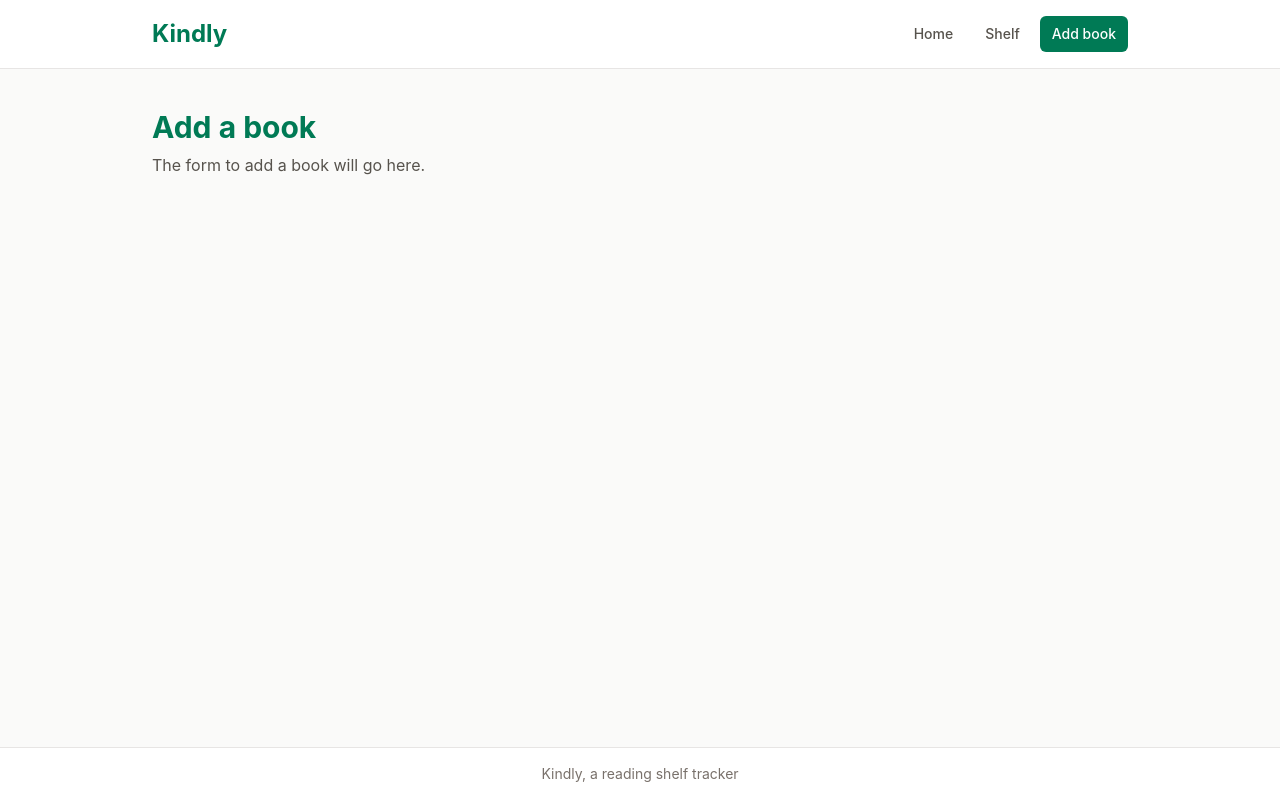
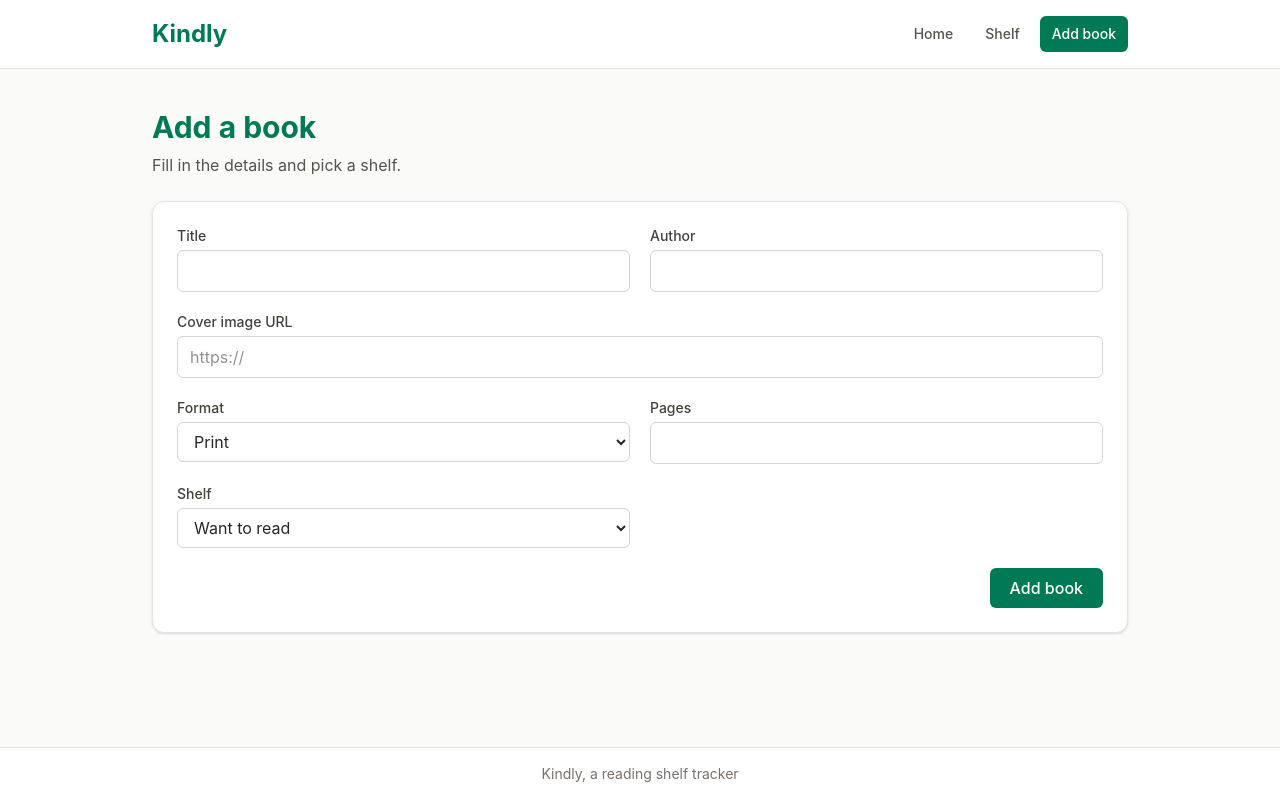
Before and after one commit to nastaj/kindly, a React (Vite) app in the folder client/: page /add in a window 1280 px wide. Built offline with nearby package versions, Linux system fonts and the light colour scheme.

Commit message:
add BookForm and AddBookPage to create books (closes #10)

```diff
--- a/client/package.json
+++ b/client/package.json
@@ -11,6 +11,7 @@
   },
   "dependencies": {
     "@tailwindcss/vite": "^4.3.5",
+    "axios": "^1.21.1",
     "react": "^19.3.1",
     "react-dom": "^19.3.1",
     "react-router": "^8.5.3",
--- /dev/null
+++ b/client/src/api.js
@@ -0,0 +1 @@
+export const BOOKS_URL = 'http://localhost:4000/api/books';
--- /dev/null
+++ b/client/src/components/BookForm.jsx
@@ -0,0 +1,123 @@
+import { useState } from 'react';
+
+const labelClasses = 'flex flex-col gap-1 text-sm font-medium text-stone-700';
+const fieldClasses =
+  'rounded-md border border-stone-300 bg-white px-3 py-2 text-base font-normal text-stone-800 focus:border-emerald-600 focus:outline-none focus:ring-2 focus:ring-emerald-600/30';
+
+export default function BookForm({ startingBook, onSave, saveLabel }) {
+  const [book, setBook] = useState(startingBook);
+
+  function updateField(event) {
+    const { name, value } = event.target;
+    setBook({ ...book, [name]: value });
+  }
+
+  function submitBook(event) {
+    event.preventDefault();
+    onSave(book);
+  }
+
+  return (
+    <form
+      onSubmit={submitBook}
+      className="mt-6 grid gap-5 rounded-xl border border-stone-200 bg-white p-6 shadow-sm sm:grid-cols-2"
+    >
+      <label className={labelClasses}>
+        Title
+        <input
+          name="title"
+          value={book.title}
+          onChange={updateField}
+          required
+          className={fieldClasses}
+        />
+      </label>
+
+      <label className={labelClasses}>
+        Author
+        <input
+          name="author"
+          value={book.author}
+          onChange={updateField}
+          required
+          className={fieldClasses}
+        />
+      </label>
+
+      <label className={`${labelClasses} sm:col-span-2`}>
+        Cover image URL
+        <input
+          type="url"
+          name="cover"
+          value={book.cover}
+          onChange={updateField}
+          placeholder="https://"
+          className={fieldClasses}
+        />
+      </label>
+
+      <label className={labelClasses}>
+        Format
+        <select
+          name="format"
+          value={book.format}
+          onChange={updateField}
+          className={fieldClasses}
+        >
+          <option value="print">Print</option>
+          <option value="ebook">Ebook</option>
+          <option value="audiobook">Audiobook</option>
+        </select>
+      </label>
+
+      {book.format === 'audiobook' ? (
+        <label className={labelClasses}>
+          Listening time (minutes)
+          <input
+            type="number"
+            min="1"
+            name="minutes"
+            value={book.minutes}
+            onChange={updateField}
+            className={fieldClasses}
+          />
+        </label>
+      ) : (
+        <label className={labelClasses}>
+          Pages
+          <input
+            type="number"
+            min="1"
+            name="pages"
+            value={book.pages}
+            onChange={updateField}
+            className={fieldClasses}
+          />
+        </label>
+      )}
+
+      <label className={labelClasses}>
+        Shelf
+        <select
+          name="status"
+          value={book.status}
+          onChange={updateField}
+          className={fieldClasses}
+        >
+          <option value="want-to-read">Want to read</option>
+          <option value="reading">Reading</option>
+          <option value="finished">Finished</option>
+        </select>
+      </label>
+
+      <div className="flex justify-end sm:col-span-2">
+        <button
+          type="submit"
+          className="rounded-md bg-emerald-700 px-5 py-2 font-medium text-white transition-colors hover:bg-emerald-800 focus:outline-none focus:ring-2 focus:ring-emerald-600/50"
+        >
+          {saveLabel}
+        </button>
+      </div>
+    </form>
+  );
+}
--- a/client/src/pages/AddBookPage.jsx
+++ b/client/src/pages/AddBookPage.jsx
@@ -1,8 +1,36 @@
+import { useState } from 'react';
+import { useNavigate } from 'react-router';
+import axios from 'axios';
+import BookForm from '../components/BookForm.jsx';
+import { BOOKS_URL } from '../api.js';
+
+const emptyBook = {
+  title: '',
+  author: '',
+  cover: '',
+  pages: '',
+  minutes: '',
+  format: 'print',
+  status: 'want-to-read',
+};
+
 export default function AddBookPage() {
+  const navigate = useNavigate();
+  const [errorMessage, setErrorMessage] = useState('');
+
+  function saveBook(book) {
+    axios
+      .post(BOOKS_URL, book)
+      .then(() => navigate('/shelf'))
+      .catch(() => setErrorMessage('Could not add the book. Please try again.'));
+  }
+
   return (
     <section>
       <h1 className="text-3xl font-bold text-emerald-700">Add a book</h1>
-      <p className="mt-2 text-stone-600">The form to add a book will go here.</p>
+      <p className="mt-2 text-stone-600">Fill in the details and pick a shelf.</p>
+      {errorMessage && <p className="mt-4 text-red-600">{errorMessage}</p>}
+      <BookForm startingBook={emptyBook} onSave={saveBook} saveLabel="Add book" />
     </section>
   );
 }
```
Also changed, not shown: 1 other file (tests, documents, lock files or other folders).
